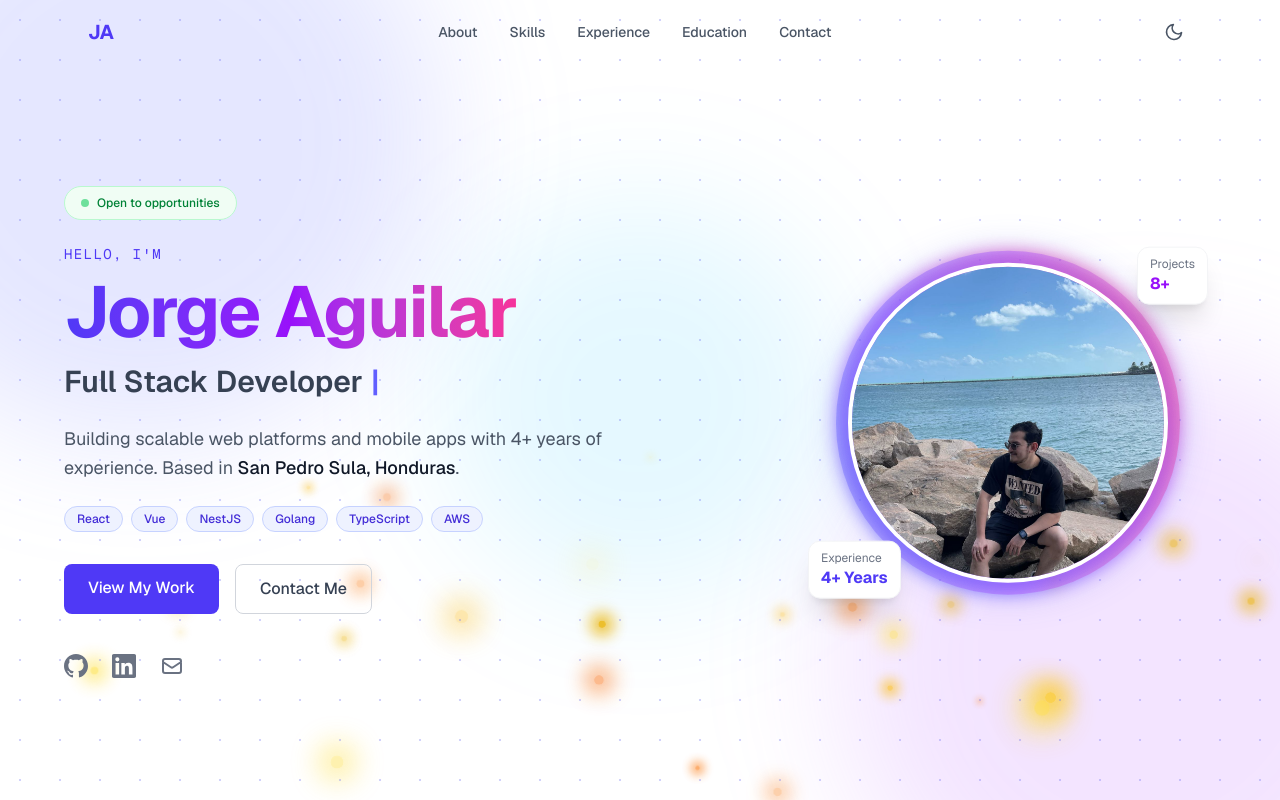
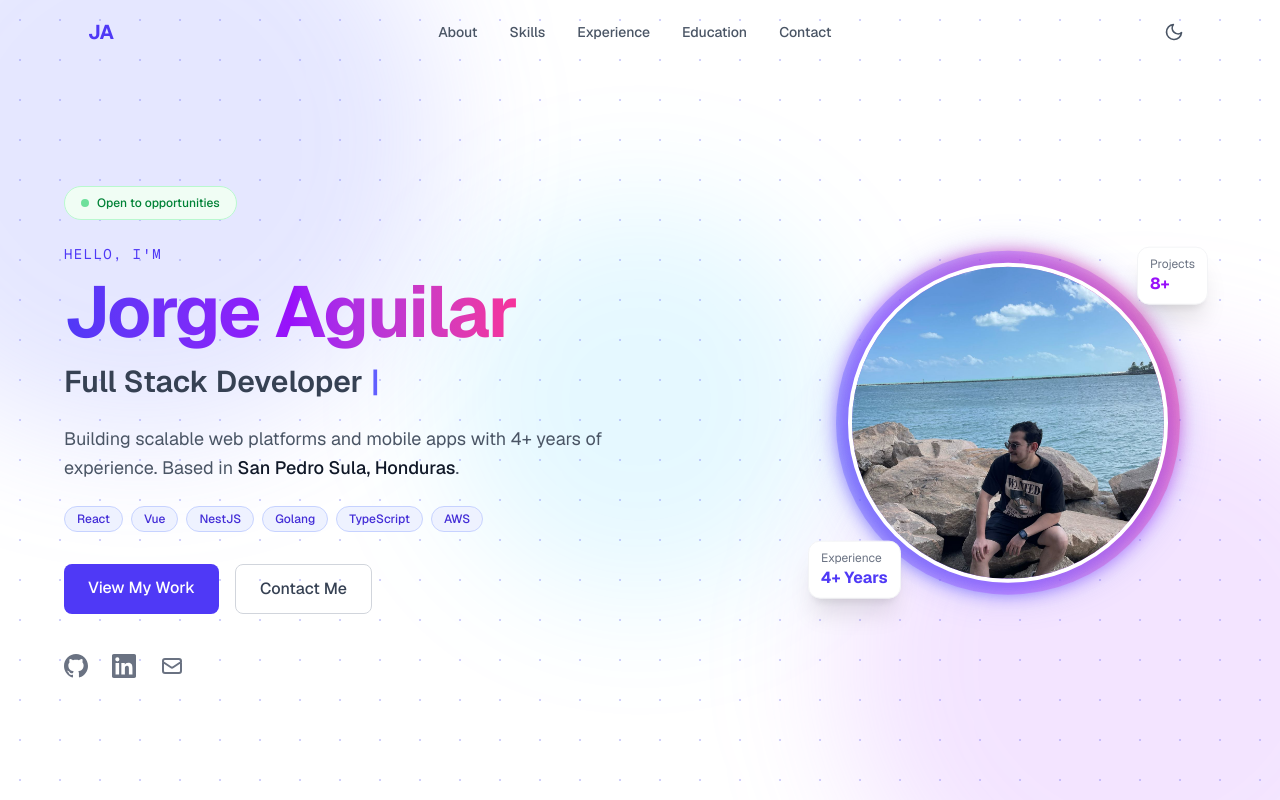
Before and after one commit to georgeaguilar/my-portfolio, a Next.js app: page / in a window 1280 px wide. Shown: the top 800 px of the page. Built offline with nearby package versions, Linux system fonts and the light colour scheme.

Commit message:
revert: remove ki particles from Hero

```diff
--- a/src/components/Hero.tsx
+++ b/src/components/Hero.tsx
@@ -1,5 +1,4 @@
 import Image from "next/image";
-import KiParticles from "./KiParticles";
 
 const techBadges = ["React", "Vue", "NestJS", "Golang", "TypeScript", "AWS"];
 
@@ -11,9 +10,6 @@ export default function Hero() {
       <div className="absolute -top-40 -left-40 w-[600px] h-[600px] rounded-full bg-indigo-400/20 dark:bg-indigo-600/15 blur-3xl pointer-events-none" />
       <div className="absolute -bottom-40 -right-40 w-[600px] h-[600px] rounded-full bg-purple-400/20 dark:bg-purple-600/15 blur-3xl pointer-events-none" />
       <div className="absolute top-1/2 left-1/2 -translate-x-1/2 -translate-y-1/2 w-[400px] h-[400px] rounded-full bg-sky-400/10 dark:bg-sky-600/10 blur-3xl pointer-events-none" />
-
-      {/* Ki energy particles */}
-      <KiParticles />
 
       {/* Dot grid */}
       <div
--- a/src/components/KiParticles.tsx
+++ /dev/null
@@ -1,72 +0,0 @@
-"use client";
-
-import { useEffect, useRef } from "react";
-
-interface Particle {
-  id: number;
-  x: number;
-  bottom: number;
-  size: number;
-  duration: number;
-  delay: number;
-  color: string;
-  type: "float" | "pulse";
-}
-
-const KI_COLORS = [
-  "rgba(251,191,36,{a})",  // golden
-  "rgba(251,146,60,{a})",  // orange
-  "rgba(234,179,8,{a})",   // yellow
-  "rgba(253,224,71,{a})",  // bright yellow
-  "rgba(249,115,22,{a})",  // deep orange
-];
-
-function randomBetween(min: number, max: number) {
-  return Math.random() * (max - min) + min;
-}
-
-function generateParticles(count: number): Particle[] {
-  return Array.from({ length: count }, (_, i) => {
-    const alpha = randomBetween(0.4, 0.9).toFixed(2);
-    const colorTemplate = KI_COLORS[Math.floor(Math.random() * KI_COLORS.length)];
-    return {
-      id: i,
-      x: randomBetween(0, 100),
-      bottom: randomBetween(0, 30),
-      size: randomBetween(4, 14),
-      duration: randomBetween(3, 7),
-      delay: randomBetween(0, 6),
-      color: colorTemplate.replace("{a}", alpha),
-      type: Math.random() > 0.7 ? "pulse" : "float",
-    };
-  });
-}
-
-export default function KiParticles() {
-  const particles = useRef<Particle[]>(generateParticles(28));
-
-  useEffect(() => {}, []);
-
-  return (
-    <div className="absolute inset-0 pointer-events-none overflow-hidden" aria-hidden>
-      {particles.current.map((p) => (
-        <span
-          key={p.id}
-          className="absolute rounded-full"
-          style={{
-            left: `${p.x}%`,
-            bottom: `${p.bottom}%`,
-            width: p.size,
-            height: p.size,
-            background: p.color,
-            boxShadow: `0 0 ${p.size * 2}px ${p.size}px ${p.color}`,
-            animation:
-              p.type === "pulse"
-                ? `kiPulse ${p.duration}s ease-in-out ${p.delay}s infinite`
-                : `kiFloat ${p.duration}s ease-in ${p.delay}s infinite`,
-          }}
-        />
-      ))}
-    </div>
-  );
-}
```
